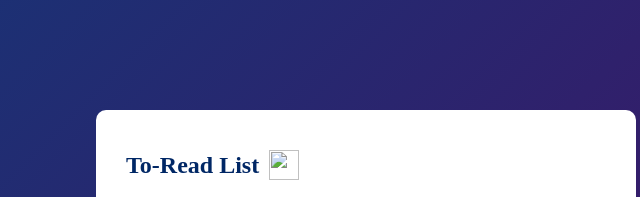
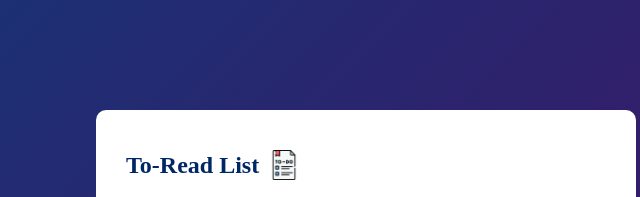
Before and after one commit to dipikadidi/My-todo-list, a plain HTML site: page index.html in a window 1280 px wide. Shown: the top 197 px of the page, 274-914 px from the left. Drawn offline with Linux system fonts and the light colour scheme.

Commit message:
index.html

```diff
--- a/index.html
+++ b/index.html
@@ -8,7 +8,7 @@
 <body>
         <div class="container">
            <div class="todo-app">
-            <h2>To-Read List <img src="images/icon.png"></h2>
+            <h2>To-Read List <img src="icon.png"></h2>
             <div class="row">
                 <input type="text" id="input-box" placeholder="Add your Topics">
                 <input type="date" id="deadline-input" placeholder="Select deadline">
```
